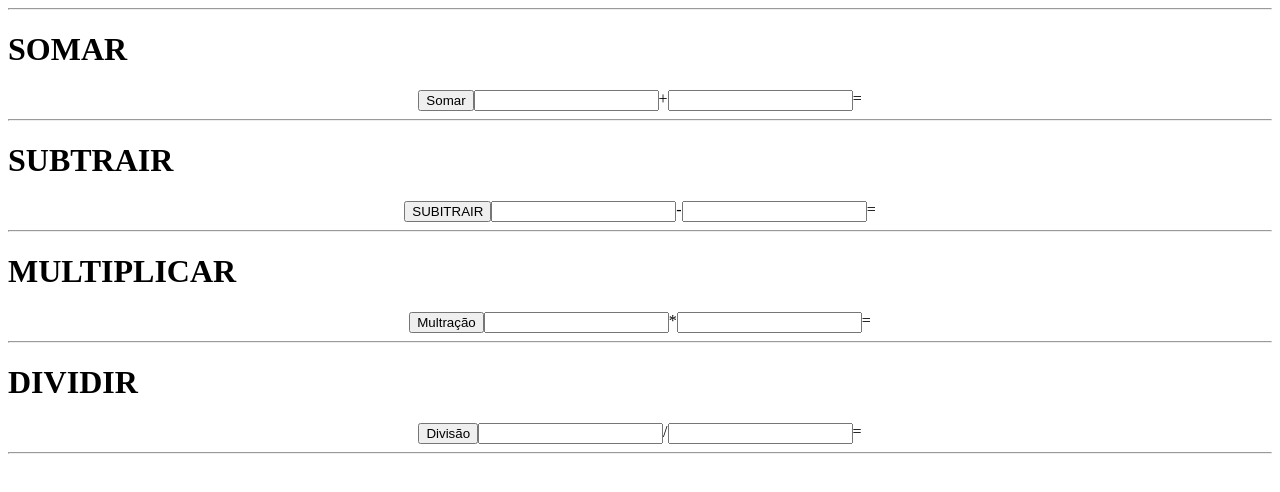
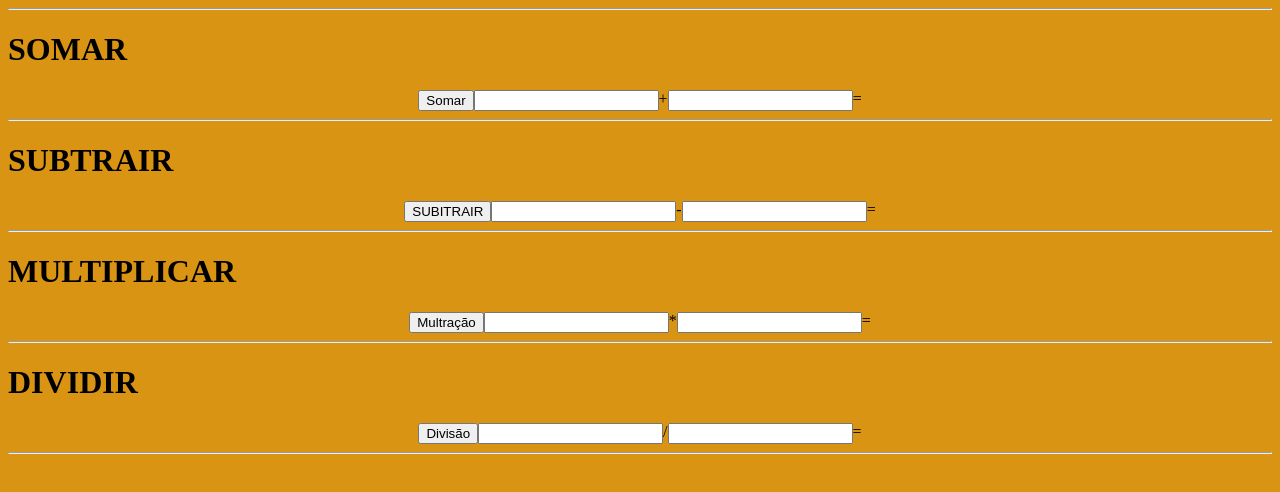
Before and after one commit to leonardo934/Calculadora-html-css-js.io, a plain HTML site: page index.html in a window 1280 px wide. Drawn offline with Linux system fonts and the light colour scheme.

Commit message:
mudei a cor de fundo

```diff
--- a/conta.css
+++ b/conta.css
@@ -5,3 +5,10 @@ justify-content:center;
 
 
 }
+
+body {
+background-color: rgb(218, 148, 19);
+
+
+
+}
```
